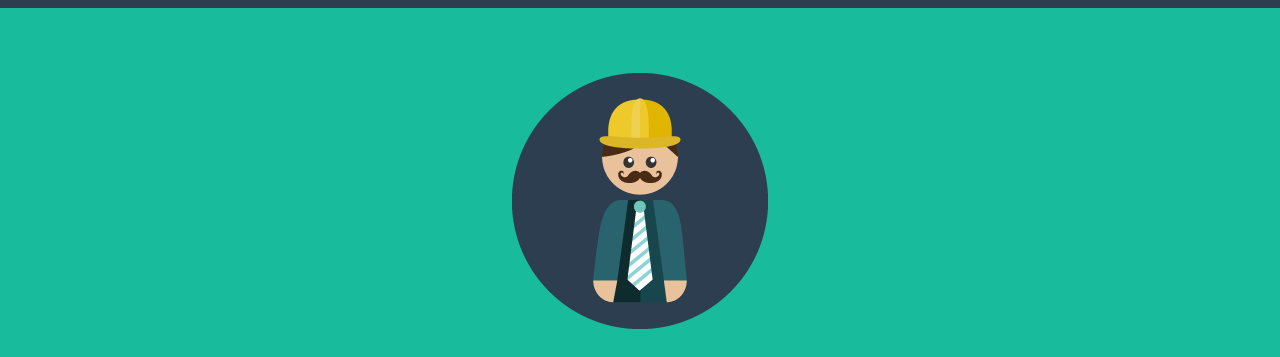
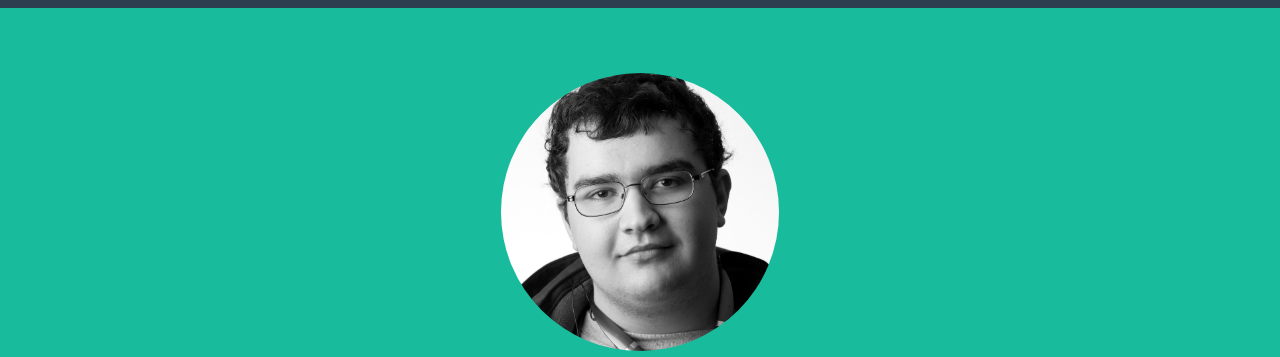
Before and after one commit to Rancerle/Personal-Site-Bootstrap-Version, a website with bundled scripts: page index.html in a window 1280 px wide. Shown: the part 127-484 px from the top of the page. Built offline with nearby package versions, Linux system fonts and the light colour scheme.

Commit message:
added headshot

```diff
--- a/index.html
+++ b/index.html
@@ -54,7 +54,7 @@
     <!-- Header -->
     <header class="masthead">
       <div class="container">
-        <img class="img-fluid" src="img/profile.png" alt="">
+        <img class="img-fluid-top" src="headshot.jpg" alt="">
         <div class="intro-text">
           <span class="name">Start Bootstrap</span>
           <hr class="star-light">
--- a/style.css
+++ b/style.css
@@ -1,3 +1,8 @@
 .js-scroll-trigger img{
   width: 30%;
 }
+
+.img-fluid-top{
+  border-radius: 50%;
+  width: 25%;
+}
```
